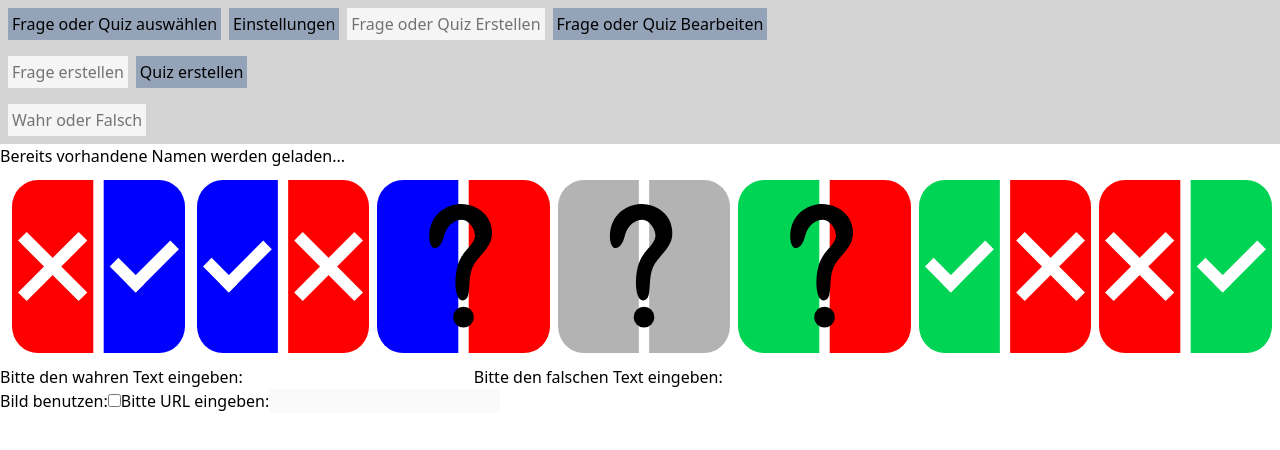
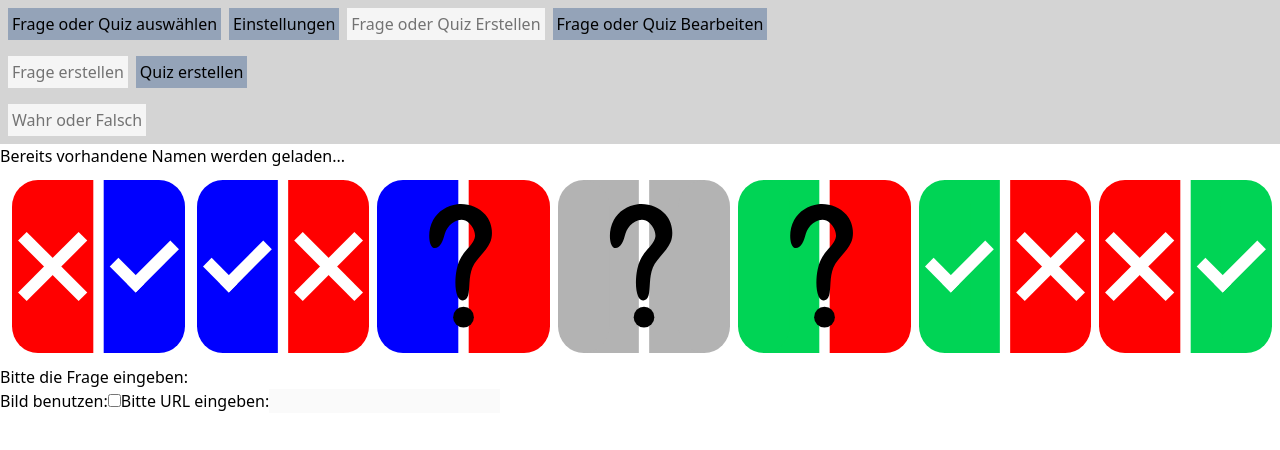
Before and after one commit to Samuel-Risner/quizzer, a React (Create React App) app: page / in a window 1280 px wide. Both pictures are taken after a click on the button "Frage oder Quiz Erstellen". Shown: the top 450 px of the page. Built offline with nearby package versions, Linux system fonts and the light colour scheme; no server answers.

Commit message:
Verändert um eine Frage zu akzeptieren und nicht zwei Optionen

```diff
--- a/src/dataHandlers/trueOrFalse.ts
+++ b/src/dataHandlers/trueOrFalse.ts
@@ -4,25 +4,19 @@ export default class TrueOrFalseDataHandler extends DataHandlerParent {
 
     constructor(
         private name: string | null = null,
-        private trueText: string | null = null,
-        private falseText: string | null = null,
+        private text: string | null = null,
         private imgUrl: string | null = null,
         private appearanceIndex: number = 0
     ) {
         super();
-        console.log("foo7");
     }
 
     setName(name: string | null) {
         this.name = name;
     }
 
-    setTrueText(trueText: string | null) {
-        this.trueText = trueText;
-    }
-
-    setFalseText(falseText: string | null) {
-        this.falseText = falseText;
+    setText(text: string | null) {
+        this.text = text;
     }
 
     setImgUrl(imgUrl: string | null) {
@@ -46,6 +40,6 @@ export default class TrueOrFalseDataHandler extends DataHandlerParent {
     }
 
     canBeSaved(): boolean {
-        return (this.name !== null) && (this.trueText !== null) && (this.falseText !== null);
+        return (this.name !== null) && (this.text !== null) && (this.name !== "");
     }
 }
--- a/src/editOrCreate/trueOrFalse/InputOptions.tsx
+++ b/src/editOrCreate/trueOrFalse/InputOptions.tsx
@@ -7,22 +7,14 @@ type Props = {
 export default function InputOptions({ dataHandler }: Props) {
 
     const handleChange = (e: React.ChangeEvent<HTMLInputElement>) => {
-        if (e.currentTarget.name === "trueText") {
-            dataHandler.setTrueText(e.target.value);
-        } else if (e.currentTarget.name === "falseText") {
-            dataHandler.setFalseText(e.target.value);
-        }
+        dataHandler.setText(e.target.value);
     }
 
     return (
         <div>
             <label>
-                Bitte den wahren Text eingeben:
-                <input onChange={ handleChange } type="text" name="trueText" />
-            </label>
-            <label>
-                Bitte den falschen Text eingeben:
-                <input onChange={ handleChange } type="text" name="falseText" />
+                Bitte die Frage eingeben:
+                <input onChange={ handleChange } type="text" name="text" />
             </label>
         </div>
     );
```
